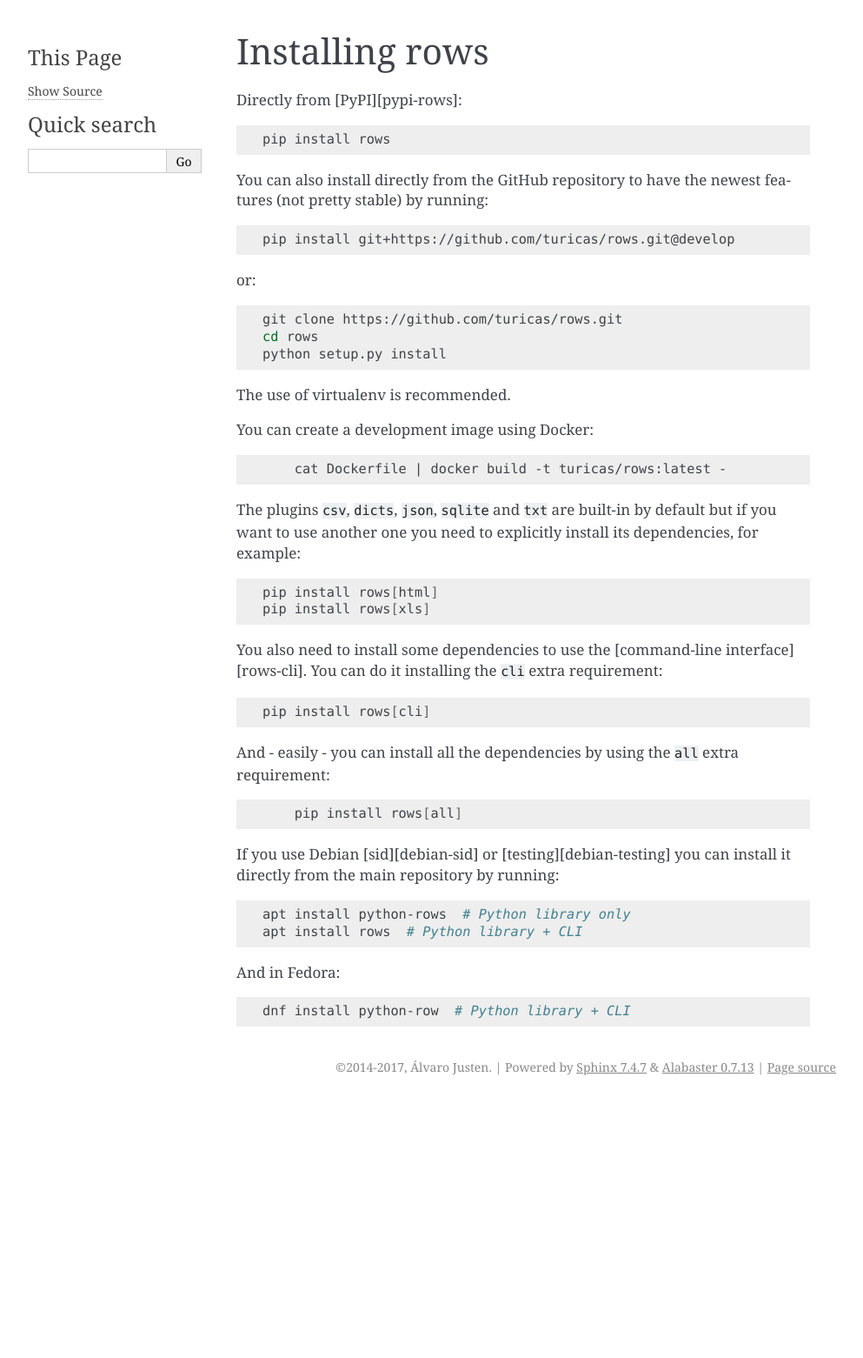
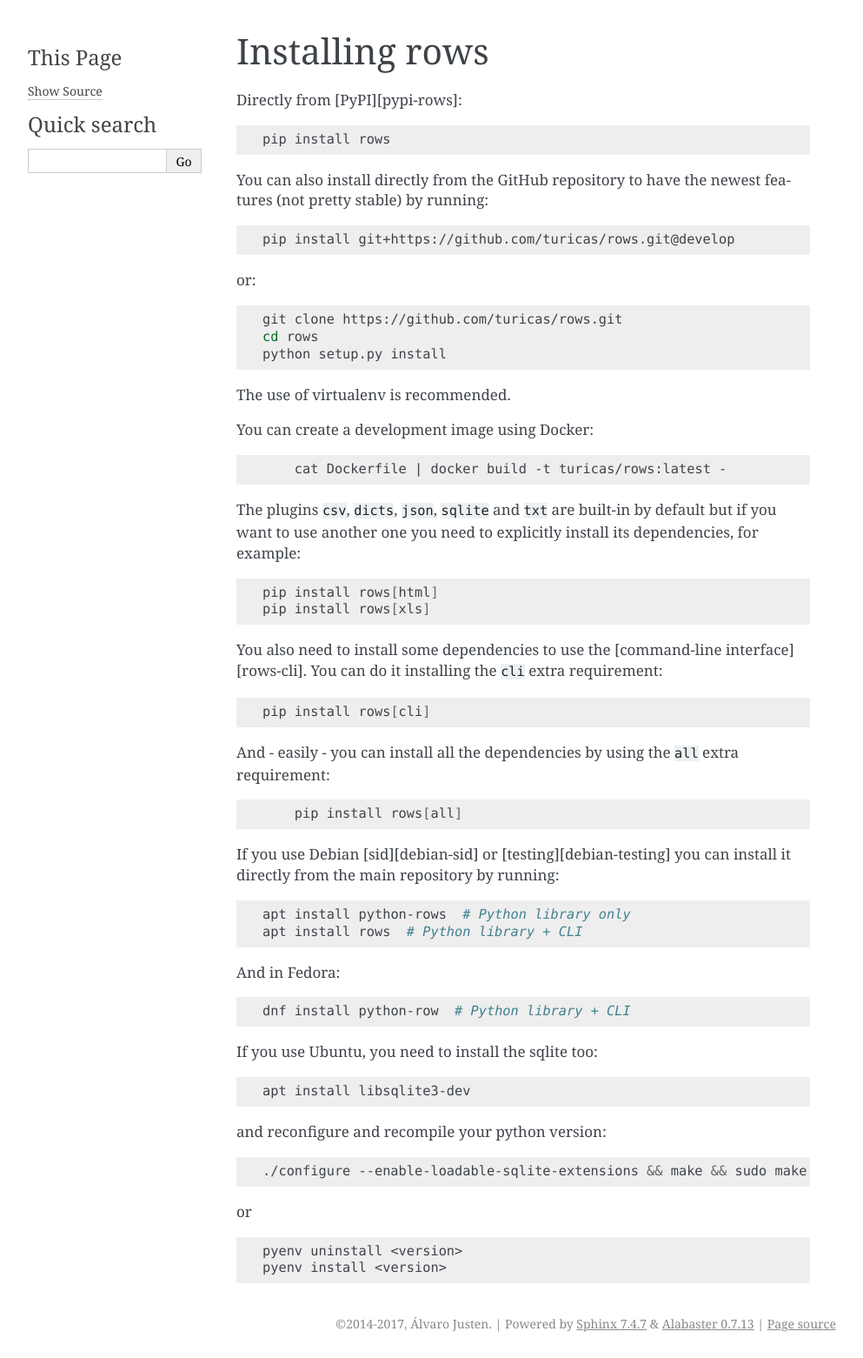
Before and after one commit to turicas/rows, a Sphinx documentation site: the page built from docs/installing.md, in a window 1280 px wide. Shown: the whole page at 87% size, without its empty margins (148-1141 px from the left). Built offline with Sphinx 7.4.7, drawn with Linux system fonts in a browser that asks for light colours; before the commit the page ends 1266 px from its top, so only the background shows below that.

Commit message:
Add sqlite3 requirement (Ubuntu) to docs

````diff
--- a/docs/installing.md
+++ b/docs/installing.md
@@ -65,3 +65,21 @@
 ```bash
 dnf install python-row  # Python library + CLI
 ```
+
+If you use Ubuntu, you need to install the sqlite too:
+
+```bash
+apt install libsqlite3-dev
+```
+ and reconfigure and recompile your python version:
+
+```bash
+./configure --enable-loadable-sqlite-extensions && make && sudo make install
+```
+
+or
+
+```bash
+pyenv uninstall <version>
+pyenv install <version>
+```
````
